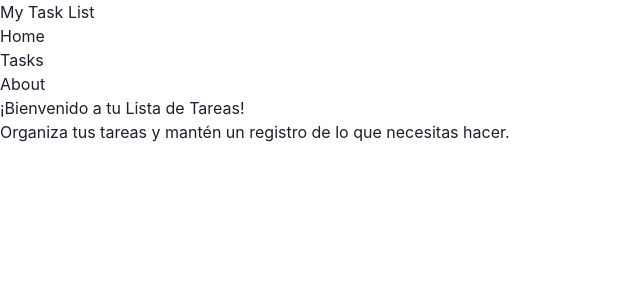
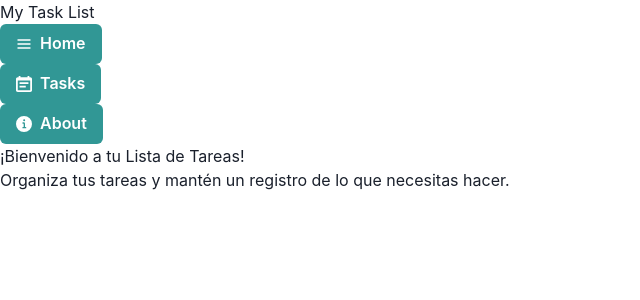
Before and after one commit to JorgeSDiaz/my-react-task-list, a React (Vite) app: page / in a window 1280 px wide. Shown: the top 300 px of the page, without its empty margins (0-640 px from the left). Built offline with nearby package versions, Linux system fonts and the light colour scheme.

Commit message:
add button icon

```diff
--- a/package.json
+++ b/package.json
@@ -10,6 +10,11 @@
     "preview": "vite preview"
   },
   "dependencies": {
+    "@chakra-ui/icons": "^2.1.1",
+    "@chakra-ui/react": "^2.8.1",
+    "@emotion/react": "^11.11.1",
+    "@emotion/styled": "^11.11.0",
+    "framer-motion": "^10.16.4",
     "react": "^18.2.0",
     "react-dom": "^18.2.0",
     "react-hook-form": "^7.47.0",
--- a/src/components/header/menu/Menu.jsx
+++ b/src/components/header/menu/Menu.jsx
@@ -1,12 +1,13 @@
 import Section from "../section/Section";
+import { InfoIcon, HamburgerIcon, CalendarIcon } from "@chakra-ui/icons";
 
 export default function Menu() {
   return (
     <nav className="grid place-items-center my-3">
       <ul className="text-xl font-bold grid grid-cols-3 grid-flow-dense gap-3 sm:grid-row-3">
-        <Section path="/" tittle="Home" />
-        <Section path="/tasks" tittle="Tasks" />
-        <Section path="/about" tittle="About" />
+        <Section path="/" tittle="Home" icon={<HamburgerIcon />} />
+        <Section path="/tasks" tittle="Tasks" icon={<CalendarIcon />} />
+        <Section path="/about" tittle="About" icon={<InfoIcon />} />
       </ul>
     </nav>
   );
--- a/src/components/header/section/Section.jsx
+++ b/src/components/header/section/Section.jsx
@@ -1,9 +1,12 @@
 import { Link } from "react-router-dom";
+import { Button } from "@chakra-ui/react";
 
-export default function Section({ path, tittle }) {
+export default function Section({ path, tittle, icon }) {
   return (
     <li className="px-10">
-      <Link to={path}>{tittle}</Link>
+      <Button leftIcon={icon} colorScheme="teal" variant="solid">
+        <Link to={path}>{tittle}</Link>
+      </Button>
     </li>
   );
 }
```
Also changed, not shown: 1 other file (tests, documents, lock files or other folders).
